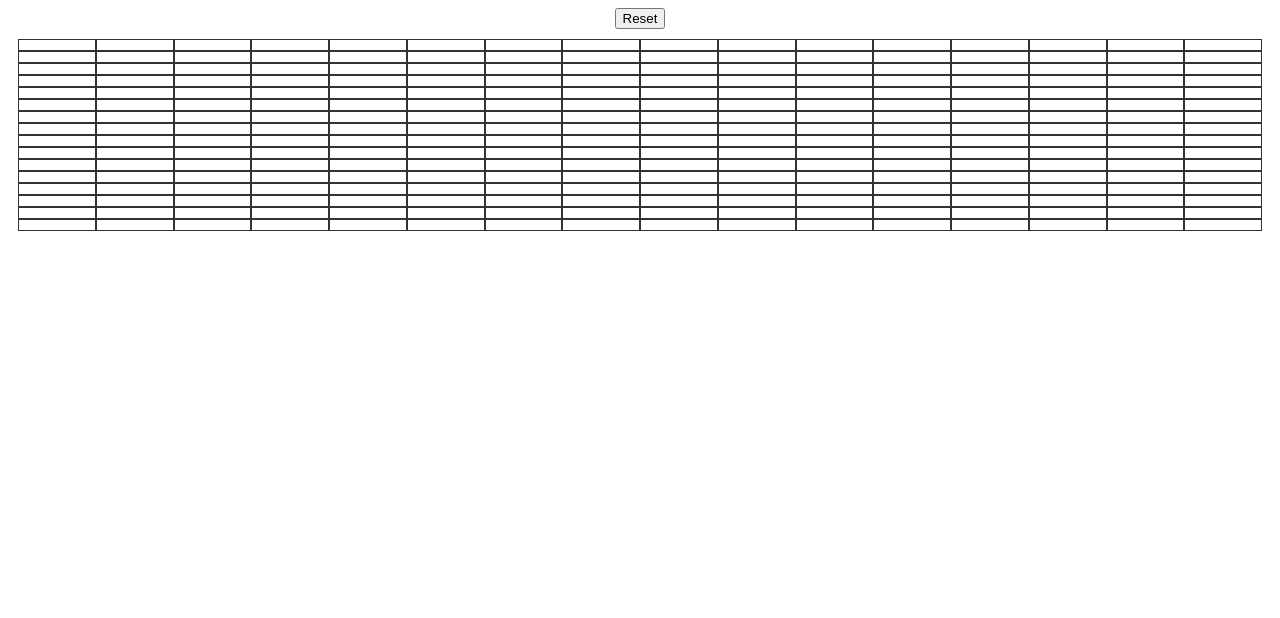
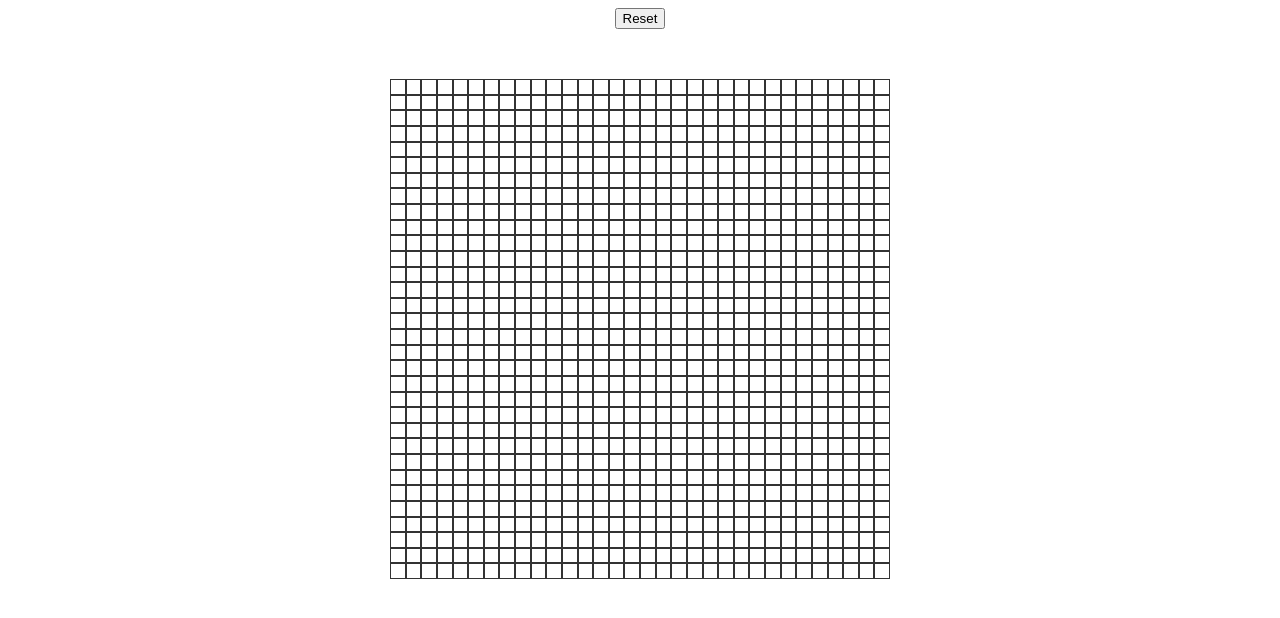
Before and after one commit to ScottChau/4_Etch-A-Sketch, a plain HTML site: page index.html in a window 1280 px wide. Drawn offline with Linux system fonts and the light colour scheme.

Commit message:
Add width and height to container

```diff
--- a/javascript.js
+++ b/javascript.js
@@ -1,6 +1,7 @@
 const container = document.querySelector("#container");
 const button = document.querySelector("#reset");
 
+// Create Grid
 function makeGrid(col, row) {
   for (let i = 0; i < col * row; i++) {
     container.style.setProperty("--grid-rows", row);
@@ -13,6 +14,7 @@ function makeGrid(col, row) {
   mouseOver();
 }
 
+// Highlighted Grid
 function mouseOver() {
   let items = document.querySelectorAll(".item");
   items.forEach((item) => {
@@ -22,6 +24,7 @@ function mouseOver() {
   });
 }
 
+// Make random color
 function randomColor() {
   let letters = "0123456789ABCDEF";
   let color = "#";
@@ -42,10 +45,10 @@ function reset() {
     });
     return makeGrid(grid, grid);
   } else {
-    return alert("Invaild input, Please input 1 to 100 grid");
+    return alert("Invaild input, Please enter 1 to 100");
   }
 }
 
 button.addEventListener("click", reset);
 
-makeGrid(16, 16);
+makeGrid(32, 32);
--- a/styles.css
+++ b/styles.css
@@ -1,20 +1,22 @@
 /* decarling global CSS variables */
+/* adding attribute in html */
 :root {
-  --grid-cols: 1;
-  --grid-rows: 1;
+  --grid-cols: 5;
+  --grid-rows: 5;
 }
 
 #container {
   display: grid;
   grid-template-columns: repeat(var(--grid-rows), 1fr);
   grid-template-rows: repeat(var(--grid-cols), 1fr);
-  padding: 10px;
+  margin: 50px auto;
+  width: 500px;
+  height: 500px;
 }
 
 .item {
   background-color: rgba(255, 255, 255, 0.8);
   border: 1px solid rgba(0, 0, 0, 0.8);
-  height: 10px;
 }
 
 .color {
@@ -22,6 +24,6 @@
 }
 
 #reset {
-  margin: 0 auto;
+  margin: 0 auto 10px;
   display: block;
 }
```
